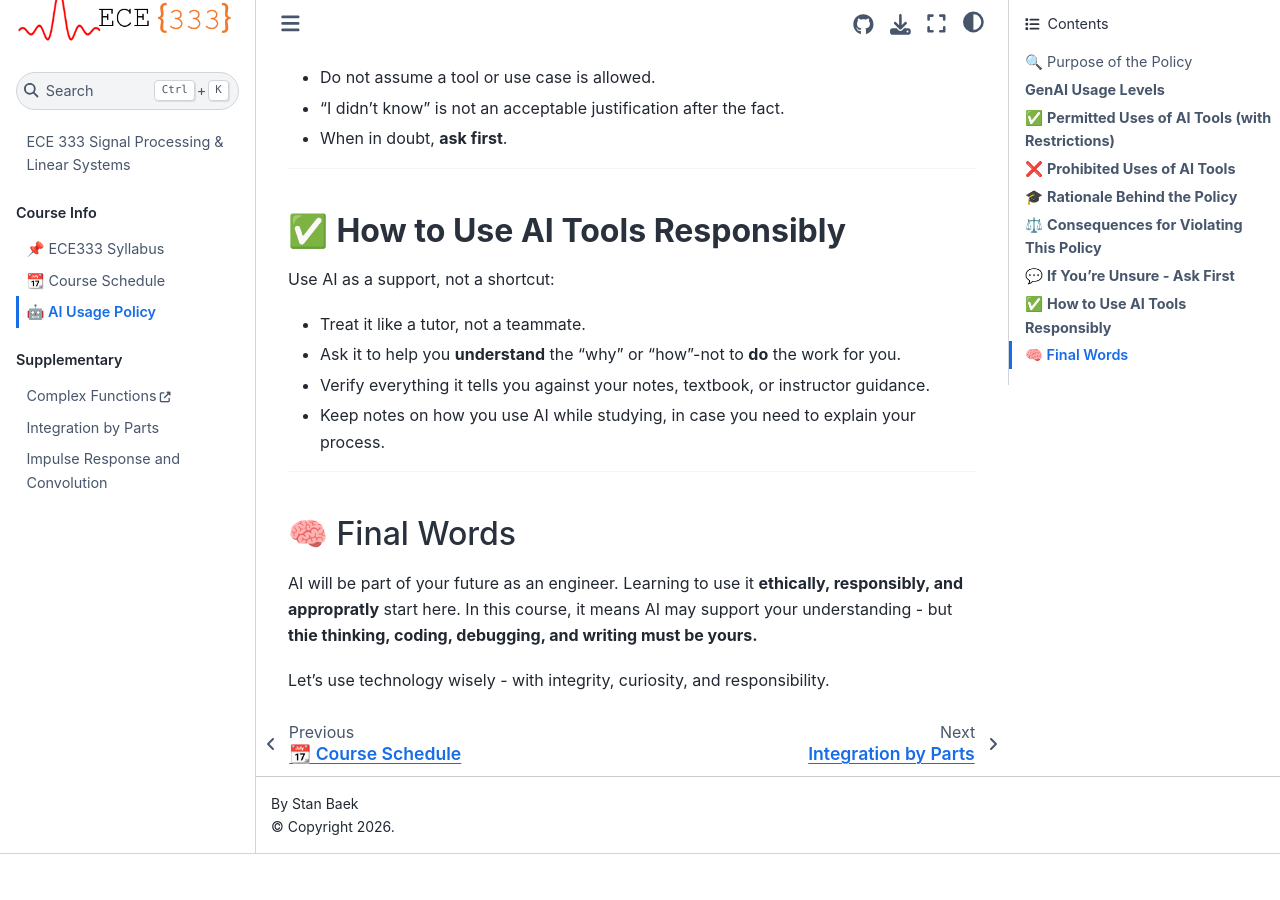
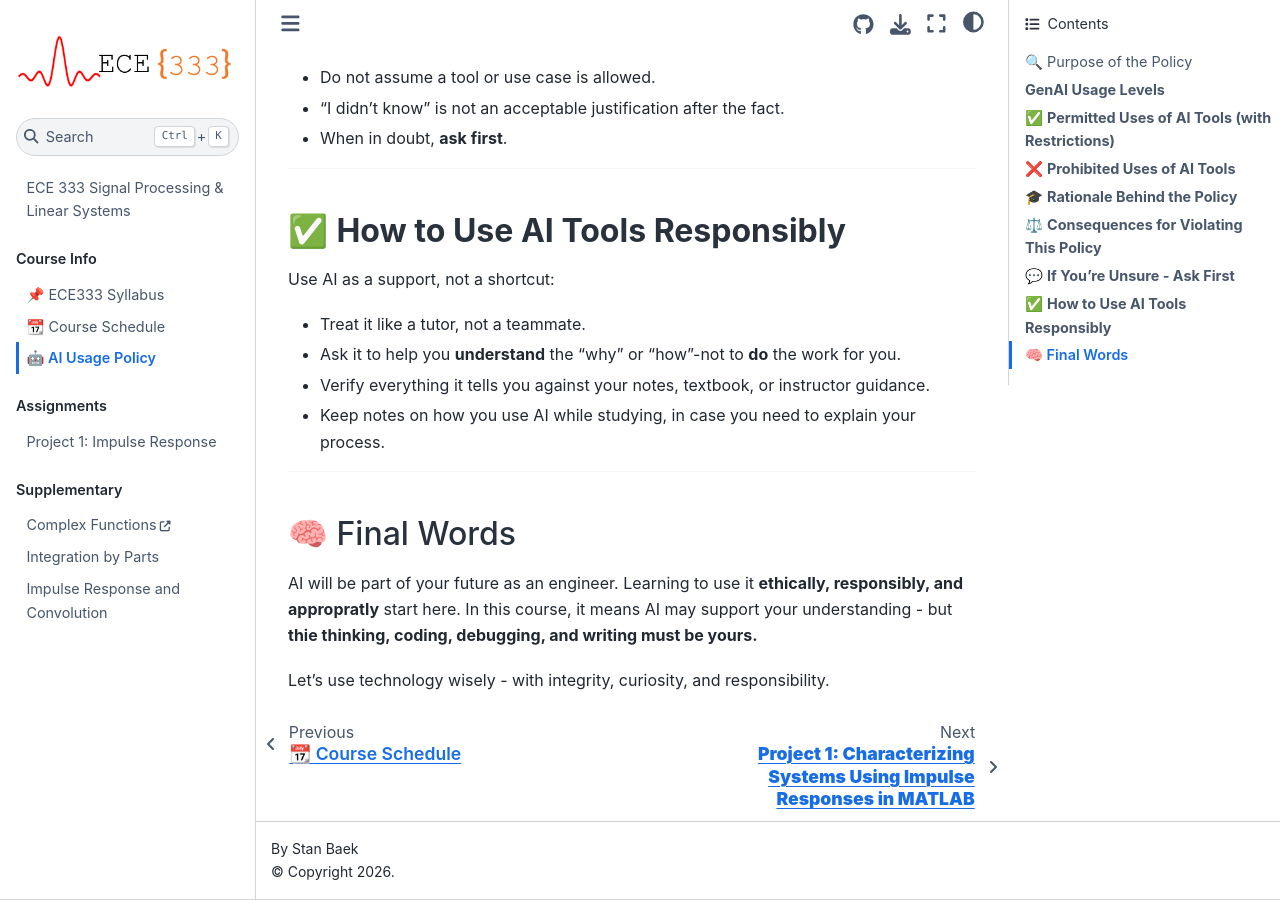
Before and after one commit to USAFA-ECE/ece333, a Jupyter Book: the page built from book/AI_policy.md, in a window 1280 px wide and 900 px high, scrolled down 4581 px. Built offline with Jupyter Book 1.0.4 settings and Sphinx 7.4.7 and the Sphinx Book theme 1.1.4, drawn with Linux system fonts in a browser that asks for light colours; before the commit the page ends 5435 px from its top, so only the background shows below that; some of the changed lines change nothing that is shown.

Commit message:
Added project1

````diff
--- /dev/null
+++ b/book/Assignments/project1.md
@@ -0,0 +1,146 @@
+# **Project 1: Characterizing Systems Using Impulse Responses in MATLAB**
+
+## **1. Introduction & Background**
+
+As you have learned in recent lessons, a central concept in signals and systems is the system **impulse response**. For any **linear time-invariant (LTI)** system, the impulse response fully characterizes the system's behavior. Once the impulse response is known, the system output to any input can be determined using **convolution**. This principle forms the foundation for much of electrical engineering analysis and design.
+
+Impulse responses are not limited to abstract mathematical systems—they appear across many real world engineering applications:
+
+*   **Communications systems**: In wireless and wired communications, the impulse response models the channel between a transmitter and receiver. Effects such as multipath propagation, delay spread, and fading are all captured in the channel impulse response. Equalization, matched filtering, and channel estimation techniques rely directly on impulse response models.
+*   **Digital signal processing**: FIR and IIR filters are commonly described and designed through their impulse responses. Filter properties such as stability, causality, and frequency response are directly linked to the impulse response.
+*   **Control systems**: The impulse response reveals transient behavior, settling time, and stability characteristics of dynamic systems, and is closely related to the system's transfer function and step response.
+*   **Radar and sonar**: The impulse response of a target environment determines resolution and detection performance. Pulse compression and matched filtering rely on convolution with known impulse responses.
+*   **Audio and acoustics**: Rooms and acoustic spaces can be approximated as LTI systems. A short, sharp sound approximates an impulse, and the resulting recording captures reverberation, reflections, and frequency coloration of the space.
+
+In this project, you will explore impulse responses using **acoustic signals**. You will directly observe how an audio impulse response recorded in one room can shape an audio signal recorded in a different room by convolving the two in MATLAB. Although the medium is audio, the underlying concepts are identical to those used in communications channels, filters, and many other electrical engineering systems.
+
+## **2. Project Objectives**
+
+*   Explain why the impulse response completely characterizes an LTI system
+*   Record real world signals using MATLAB
+*   Visualize time domain signals and interpret their features
+*   Apply convolution to model the effect of a system on an input signal
+*   Relate acoustic impulse responses to impulse responses in communications and DSP systems
+
+## **3. Pre Project Preparation**
+
+Before starting Project 1, ensure that:
+
+*   MATLAB is installed and has permission to access your microphone. To select the input device MATLAB uses, use the following commands:
+    ```matlab
+    % This saves the audio device information to a structure called 'info'
+    info = audiodevinfo;
+
+    % This saves the input device information from the info structure to
+    % a new structure called 'target'; the 'x' should be replaced with
+    % the Field Number corresponding to the input device you wish to use.
+    % For example, you may wish to use your laptop's internal microphone
+    % which may correspond to Field Number 2 in the structure 'target'.
+    % Then you would replace x with 2.
+    target = info.input(x);
+    ```
+    Lines 6 and 7 of the provided MATLAB file called `RecordAudio.m` accomplish these same commands – you will need to ensure you have the correct Field Number in the parentheses on Line 7.
+
+*   You have two recording environments available:
+    *   A normal classroom or dorm room for speech recording
+    *   A large, reverberant space (e.g., F1, Clune Arena) for the impulse response
+*   Background noise is minimized as much as possible
+*   You have downloaded the MATLAB files provided:
+    *   Main project script, [AudioConvolution.m](files/AudioConvolution.m)
+    *   Supporting function, [RecordAudio.m](files/RecordAudio.m)
+
+## **4. Project Procedure**
+
+### **Step 1: Record Normal Speech**
+
+1.  Open `AudioConvolution.m`.
+2.  When prompted, enter the desired recording time (5–10 seconds recommended).
+3.  Speak something witty in a normal voice in a quiet room.
+4.  MATLAB will play back the recording and display the waveform in the first subplot.
+
+This signal represents the **input** to the system.
+
+### **Step 2: Record an Acoustic Impulse Response**
+
+1.  Move to a large room with noticeable reverberation, such as F1, a quiet hallway that echoes, or Clune Arena. Be creative!
+2.  Generate a sound that approximates an impulse:
+    *   Very short in time
+    *   Loud relative to background noise
+    *   Clean (minimal talking or movement nearby)
+3.  Examples include:
+    *   Slamming a book on a table or dropping it on the floor
+    *   A sharp hand clap
+    *   Again – be creative! You will find some sounds work better than others as impulse responses, so try to record more than one impulse response using different sounds.
+4.  Record the sound using the provided function.
+5.  MATLAB will plot the impulse response in the second subplot.
+
+This signal represents the **system impulse response**, analogous to a channel impulse response in communications.
+
+### **Step 3: Convolution**
+
+1.  The script will convolve your speech signal with the impulse response: `convolvedOutput = conv(talking, impulseResponse);`
+2.  The resulting signal will be plotted in the third subplot.
+3.  Listen to the output audio.
+
+The convolved signal should sound as if your speech occurred directly in the large room rather than the original recording environment. If that is not the case, then you may need to rerecord your impulse response!
+
+### **Step 4: Outputs, Analysis, and Interpretation**
+
+1.  Save the recordings of you talking normally, your best impulse response, and the convolved output as `.wav` files using MATLAB's `audiowrite` command. You will need to write your own code to do this. Look up `audiowrite` in MATLAB Help to know how to properly use it.
+2.  As you review the plots and audio, consider:
+    *   How does convolution change the duration and structure of the signal?
+    *   What features of the impulse response appear in the output waveform?
+    *   How is this process like signal distortion caused by a communications channel?
+    *   Why does convolution correctly model the system's effect?
+
+## **5. What to Submit**
+
+Submit the following to Gradescope:
+
+### **A. Audio Files**
+
+Submit:
+*   `talking.wav`
+*   `impulseResponse.wav`
+*   `convolvedOutput.wav`
+
+(Use `audiowrite` in MATLAB.)
+
+### **B. Project 1 report** in **PDF** format containing the following components:
+
+#### **Required Figures**
+
+Include:
+
+1.  Normal speech waveform
+2.  Recorded impulse response
+3.  Convolved output signal
+
+All figures must include:
+
+*   Proper axis labels
+*   Descriptive titles
+*   Brief captions explaining key features
+
+#### **Short Answer Questions**
+
+Answer the following concisely:
+
+1.  Why does the impulse response completely characterize an LTI system?
+2.  How does the recorded room impulse response resemble a communications channel impulse response?
+3.  What factors affected the quality of your impulse response recording?
+4.  How would background noise or a long impulse affect the convolution result?
+
+#### **Reflection (3–5 sentences)**
+
+Briefly reflect on:
+
+*   What this project revealed about convolution and impulse responses
+*   How these concepts apply to your future coursework in robotics, communications, or DSP
+
+## **6. Conclusion**
+
+In Project 1 you demonstrated how an abstract mathematical concept—the impulse response—directly connects to physical systems encountered in electrical engineering. By recording real signals and performing convolution in MATLAB, you explored the same principles used to model filters, communications channels, and dynamic systems. Once a system's impulse response is known, its behavior for any input can be predicted.
+
+
+**Written by Lt Col Matthew Booth**
--- a/book/_toc.yml
+++ b/book/_toc.yml
@@ -10,6 +10,11 @@
   - file: schedule.md
   - file: AI_policy.md
 
+- caption: Assignments
+  chapters:
+  - file: Assignments/project1.md
+    title: "Project 1: Impulse Response"
+
 - caption: Supplementary
   chapters:
   - url: https://stanbaek.github.io/ComplexFunctions.html
````
Also changed, not shown: 2 other files.
